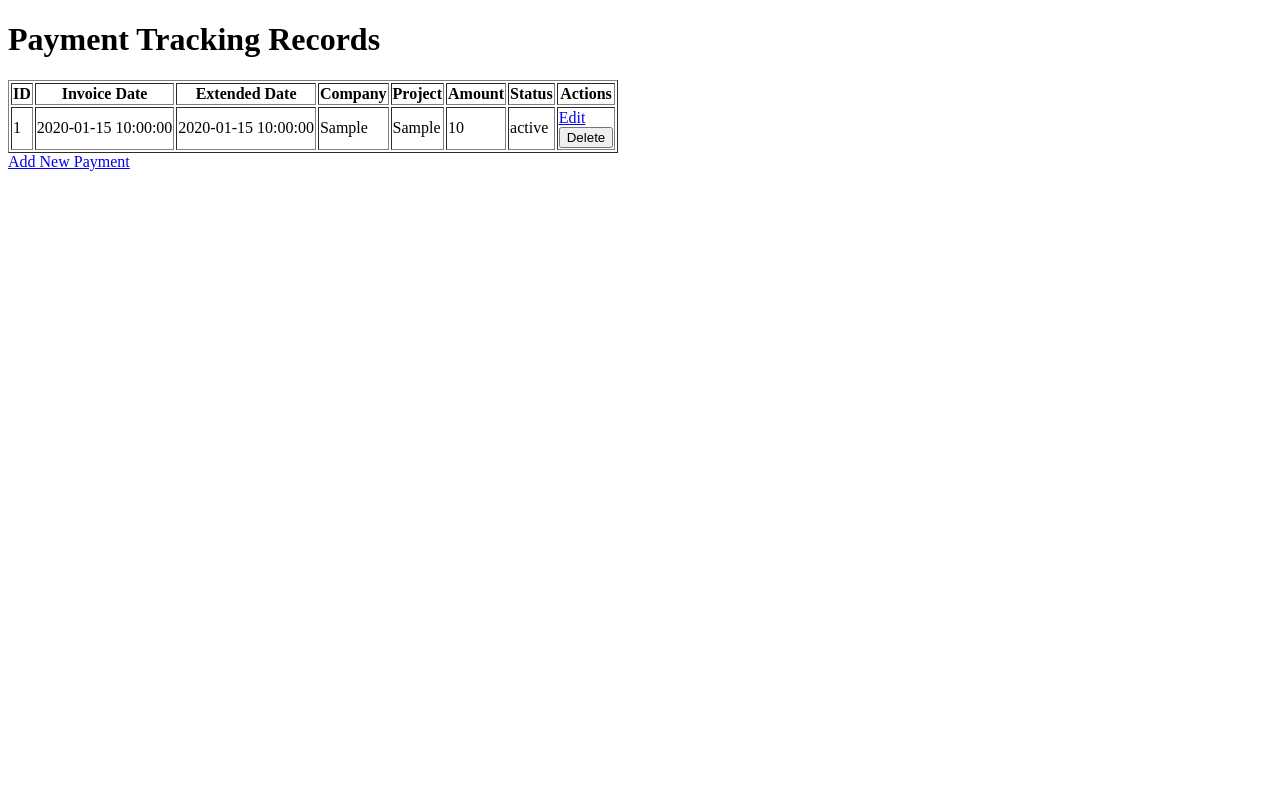
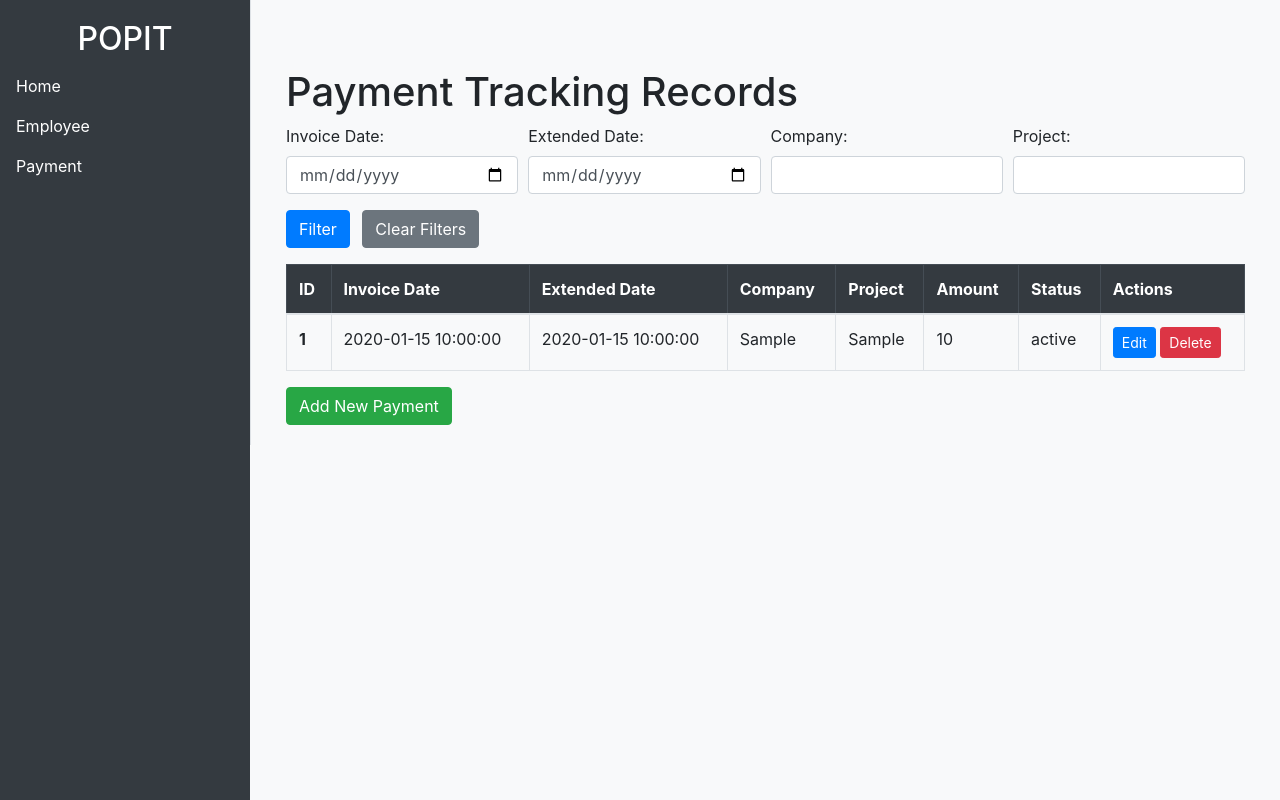
Before and after one commit to VenujaK/popit, a Flask app: page /payment_tracking in a window 1280 px wide. Run offline with Flask 3, Linux system fonts and the light colour scheme; tables that the repository leaves empty or names only in its code hold one stand-in row (values such as "Sample post"); some libraries are stand-ins or nearby versions.

Commit message:
payment filtering

```diff
--- a/app.py
+++ b/app.py
@@ -1,6 +1,7 @@
 from flask import Flask, render_template, request, redirect, url_for
 from flask_mysqldb import MySQL
 import MySQLdb
+
 
 app = Flask(__name__)
 
@@ -31,7 +32,7 @@ def view_employees():
     cur.execute("SELECT id, first_name, last_name FROM employees")
     employees = cur.fetchall()
     cur.close()
-    return render_template('view_employees.html', employees=employees)
+    return render_template('./Employee/view_employees.html', employees=employees)
 
 @app.route('/add', methods=['GET', 'POST'])
 def add_employee():
@@ -67,7 +68,7 @@ def add_employee():
         cur.close()
         return redirect(url_for('view_employees'))
 
-    return render_template('add_employee.html')
+    return render_template('./Employee/add_employee.html')
 
 @app.route('/update/<int:id>', methods=['GET', 'POST'])
 def update_employee(id):
@@ -106,7 +107,7 @@ def update_employee(id):
     cur.execute("SELECT * FROM employees WHERE id = %s", (id,))
     employee = cur.fetchone()
     cur.close()
-    return render_template('update_employee.html', employee=employee)
+    return render_template('./Employee/update_employee.html', employee=employee)
 
 @app.route('/delete/<int:id>', methods=['POST'])
 def delete_employee(id):
@@ -148,7 +149,7 @@ def terminate_employee(id):
     cur.execute("SELECT * FROM terminated_employees")
     terminated_employees = cur.fetchall()
     cur.close()
-    return render_template('terminate_employee.html', employee=employee, terminated_employees=terminated_employees)
+    return render_template('./Employee/terminate_employee.html', employee=employee, terminated_employees=terminated_employees)
 
 @app.route('/terminated_employees')
 def terminated_employees():
@@ -156,7 +157,7 @@ def terminated_employees():
     cur.execute("SELECT * FROM terminated_employees")
     terminated_employees = cur.fetchall()
     cur.close()
-    return render_template('terminated_employees.html', terminated_employees=terminated_employees)
+    return render_template('./Employee/terminated_employees.html', terminated_employees=terminated_employees)
 
 @app.route('/performance/<int:emp_no>', methods=['GET', 'POST'])
 def performance_review(emp_no):
@@ -177,7 +178,7 @@ def performance_review(emp_no):
 
         return redirect(url_for('view_employees'))
 
-    return render_template('performance_review.html', emp_no=emp_no)
+    return render_template('./Employee/performance_review.html', emp_no=emp_no)
 
 # Route to display performance reviews
 @app.route('/performance_reviews', methods=['GET', 'POST'])
@@ -188,13 +189,41 @@ def performance_reviews():
     else:
         cur.execute("SELECT * FROM performance_reviews")
     performance_reviews = cur.fetchall()
-    return render_template('performance_reviews.html', performance_reviews=performance_reviews, emp_no=emp_no)
+    return render_template('./Employee/performance_reviews.html', performance_reviews=performance_reviews, emp_no=emp_no)
 
-@app.route('/payment_tracking')
+@app.route('/payment_tracking', methods=['GET', 'POST'])
 def payment_tracking():
-    cur.execute("SELECT * FROM payment_tracking")
-    payment_records = cur.fetchall()
-    return render_template('payment_tracking.html', payment_records=payment_records)
+    if request.method == 'POST':
+        # Handle form submission for filtering
+        invoice_date = request.form.get('invoice_date')
+        extended_date = request.form.get('extended_date')
+        company = request.form.get('company')
+        project = request.form.get('project')
+
+        # Execute SQL query to filter payment records
+        cur = mysql.connection.cursor()
+        query = "SELECT * FROM payment_tracking WHERE 1=1"
+        if invoice_date:
+            query += f" AND invoice_date = '{invoice_date}'"
+        if extended_date:
+            query += f" AND extended_date = '{extended_date}'"
+        if company:
+            query += f" AND company = '{company}'"
+        if project:
+            query += f" AND project = '{project}'"
+        cur.execute(query)
+        filtered_records = cur.fetchall()
+        cur.close()
+
+        return render_template('./Payment/payment_tracking.html', payment_records=filtered_records)
+    else:
+        # Execute SQL query to retrieve all payment records
+        cur = mysql.connection.cursor()
+        cur.execute("SELECT * FROM payment_tracking")
+        all_records = cur.fetchall()
+        cur.close()
+
+        return render_template('./Payment/payment_tracking.html', payment_records=all_records)
 
 # Route to add a new payment tracking record
 @app.route('/add_payment', methods=['GET', 'POST'])
@@ -210,7 +239,7 @@ def add_payment():
                     (invoice_date, extended_date, company, project, amount, status))
         conn.commit()
         return redirect(url_for('payment_tracking'))
-    return render_template('add_payment.html')
+    return render_template('./Payment/add_payment.html')
 
 # Route to update a payment tracking record
 @app.route('/update_payment/<int:id>', methods=['GET', 'POST'])
@@ -228,7 +257,7 @@ def update_payment(id):
                     (invoice_date, extended_date, company, project, amount, status, id))
         conn.commit()
         return redirect(url_for('payment_tracking'))
-    return render_template('update_payment.html', payment_record=payment_record)
+    return render_template('./Payment/update_payment.html', payment_record=payment_record)
 
 # Route to delete a payment tracking record
 @app.route('/delete_payment/<int:id>', methods=['POST'])
--- /dev/null
+++ b/templates/Payment/payment_tracking.html
@@ -0,0 +1,108 @@
+<!DOCTYPE html>
+<html lang="en">
+<head>
+    <meta charset="UTF-8">
+    <meta name="viewport" content="width=device-width, initial-scale=1.0">
+    <title>Payment Tracking Records</title>
+    <!-- Bootstrap CSS -->
+    <link rel="stylesheet" href="https://stackpath.bootstrapcdn.com/bootstrap/4.5.2/css/bootstrap.min.css">
+</head>
+<body>
+    {% extends "base.html" %}
+    {% block content %}
+    <div class="container">
+        <h1 class="mt-5">Payment Tracking Records</h1>
+        <form method="get" action="{{ url_for('payment_tracking') }}" class="mb-3">
+            <div class="form-row">
+                <div class="form-group col-md-3">
+                    <label for="invoice_date">Invoice Date:</label>
+                    <input type="date" name="invoice_date" id="invoice_date" class="form-control">
+                </div>
+                <div class="form-group col-md-3">
+                    <label for="extended_date">Extended Date:</label>
+                    <input type="date" name="extended_date" id="extended_date" class="form-control">
+                </div>
+                <div class="form-group col-md-3">
+                    <label for="company">Company:</label>
+                    <input type="text" name="company" id="company" class="form-control">
+                </div>
+                <div class="form-group col-md-3">
+                    <label for="project">Project:</label>
+                    <input type="text" name="project" id="project" class="form-control">
+                </div>
+            </div>
+            <button type="submit" class="btn btn-primary">Filter</button>
+            <a href="{{ url_for('payment_tracking') }}" class="btn btn-secondary ml-2">Clear Filters</a>
+        </form>
+        <table class="table table-bordered">
+            <thead class="table-dark">
+                <tr>
+                    <th scope="col">ID</th>
+                    <th scope="col">Invoice Date</th>
+                    <th scope="col">Extended Date</th>
+                    <th scope="col">Company</th>
+                    <th scope="col">Project</th>
+                    <th scope="col">Amount</th>
+                    <th scope="col">Status</th>
+                    <th scope="col">Actions</th>
+                </tr>
+            </thead>
+            <tbody>
+                {% for record in payment_records %}
+                <tr>
+                    <th scope="row">{{ record[0] }}</th>
+                    <td>{{ record[1] }}</td>
+                    <td>{{ record[2] }}</td>
+                    <td>{{ record[3] }}</td>
+                    <td>{{ record[4] }}</td>
+                    <td>{{ record[5] }}</td>
+                    <td>{{ record[6] }}</td>
+                    <td>
+                        <a href="{{ url_for('update_payment', id=record[0]) }}" class="btn btn-primary btn-sm">Edit</a>
+                        <button type="button" class="btn btn-danger btn-sm" data-toggle="modal" data-target="#deleteModal" data-id="{{ record[0] }}">Delete</button>
+                    </td>
+                </tr>
+                {% endfor %}
+            </tbody>
+        </table>
+        <a href="{{ url_for('add_payment') }}" class="btn btn-success">Add New Payment</a>
+    </div>
+
+    <!-- Delete Confirmation Modal -->
+    <div class="modal fade" id="deleteModal" tabindex="-1" aria-labelledby="deleteModalLabel" aria-hidden="true">
+        <div class="modal-dialog">
+            <div class="modal-content">
+                <div class="modal-header">
+                    <h5 class="modal-title" id="deleteModalLabel">Confirm Delete</h5>
+                    <button type="button" class="close" data-dismiss="modal" aria-label="Close">
+                        <span aria-hidden="true">&times;</span>
+                    </button>
+                </div>
+                <div class="modal-body">
+                    Are you sure you want to delete this record?
+                </div>
+                <div class="modal-footer">
+                    <form id="deleteForm" method="post">
+                        <button type="button" class="btn btn-secondary" data-dismiss="modal">Cancel</button>
+                        <button type="submit" class="btn btn-danger">Delete</button>
+                    </form>
+                </div>
+            </div>
+        </div>
+    </div>
+
+    <!-- Bootstrap JS and dependencies -->
+    <script src="https://code.jquery.com/jquery-3.5.1.slim.min.js"></script>
+    <script src="https://cdn.jsdelivr.net/npm/@popperjs/core@2.5.4/dist/umd/popper.min.js"></script>
+    <script src="https://stackpath.bootstrapcdn.com/bootstrap/4.5.2/js/bootstrap.min.js"></script>
+    <script>
+        $('#deleteModal').on('show.bs.modal', function (event) {
+            var button = $(event.relatedTarget);
+            var paymentId = button.data('id');
+            var form = $('#deleteForm');
+            form.attr('action', '/delete_payment/' + paymentId);
+        });
+    </script>
+    {% endblock %}
+</body>
+</html>
--- a/templates/base.html
+++ b/templates/base.html
@@ -75,6 +75,21 @@
                         </li>
                     </ul>
                 </div>
+            </li><li class="nav-item">
+                <a class="nav-link" data-toggle="collapse" href="#paymentMenu" role="button" aria-expanded="false" aria-controls="paymentMenu">
+                    Payment
+                </a>
+                <div class="collapse" id="paymentMenu">
+                    <ul class="nav flex-column ml-3">
+                        <li class="nav-item">
+                            <a class="nav-link" href="{{ url_for('add_payment') }}">Add Payment</a>
+                        </li>
+                        <li class="nav-item">
+                            <a class="nav-link" href="{{ url_for('payment_tracking') }}">View Payments</a>
+                        </li>
+
+                    </ul>
+                </div>
             </li>
         </ul>
     </div>
--- a/templates/payment_tracking.html
+++ /dev/null
@@ -1,45 +0,0 @@
-<!DOCTYPE html>
-<html lang="en">
-<head>
-    <meta charset="UTF-8">
-    <meta name="viewport" content="width=device-width, initial-scale=1.0">
-    <title>Payment Tracking Records</title>
-</head>
-<body>
-    <h1>Payment Tracking Records</h1>
-    <table border="1">
-        <thead>
-            <tr>
-                <th>ID</th>
-                <th>Invoice Date</th>
-                <th>Extended Date</th>
-                <th>Company</th>
-                <th>Project</th>
-                <th>Amount</th>
-                <th>Status</th>
-                <th>Actions</th>
-            </tr>
-        </thead>
-        <tbody>
-            {% for record in payment_records %}
-            <tr>
-                <td>{{ record[0] }}</td>
-                <td>{{ record[1] }}</td>
-                <td>{{ record[2] }}</td>
-                <td>{{ record[3] }}</td>
-                <td>{{ record[4] }}</td>
-                <td>{{ record[5] }}</td>
-                <td>{{ record[6] }}</td>
-                <td>
-                    <a href="{{ url_for('update_payment', id=record[0]) }}">Edit</a>
-                    <form action="{{ url_for('delete_payment', id=record[0]) }}" method="post">
-                        <button type="submit" onclick="return confirm('Are you sure you want to delete this record?')">Delete</button>
-                    </form>
-                </td>
-            </tr>
-            {% endfor %}
-        </tbody>
-    </table>
-    <a href="{{ url_for('add_payment') }}">Add New Payment</a>
-</body>
-</html>
```
Also changed, not shown: templates/Payment/update_payment.html (added, +54 -0 lines), templates/update_payment.html (deleted, +0 -29 lines), templates/Employee/add_employee.html (renamed from templates/add_employee.html), templates/Employee/performance_review.html (renamed from templates/performance_review.html), templates/Employee/performance_reviews.html (renamed from templates/performance_reviews.html), templates/Employee/terminate_employee.html (renamed from templates/terminate_employee.html), templates/Employee/terminated_employees.html (renamed from templates/terminated_employees.html), templates/Employee/update_employee.html (renamed from templates/update_employee.html), templates/Employee/view_employees.html (renamed from templates/view_employees.html), templates/Payment/add_payment.html (renamed from templates/add_payment.html).
